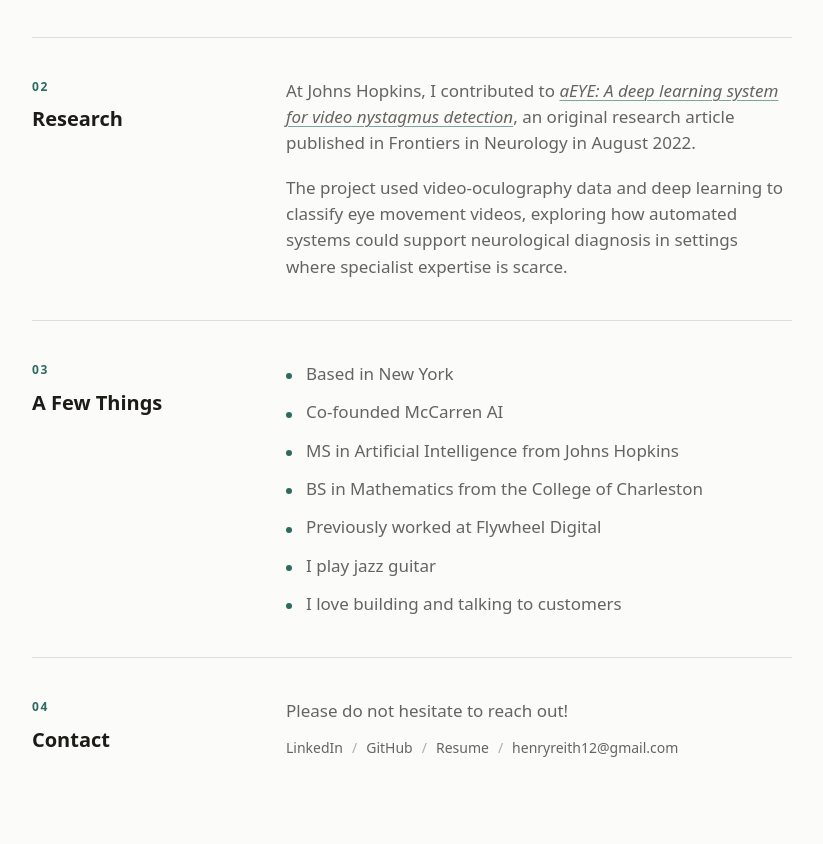
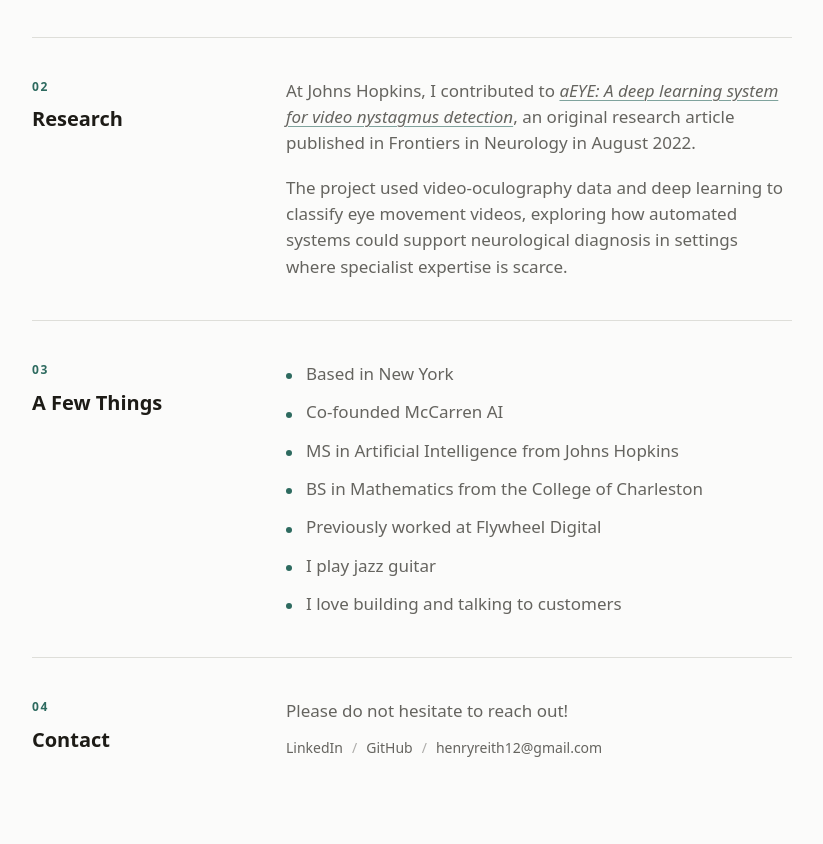
Before and after one commit to henryjamesreith/henry-reith, a plain HTML site: page index.html in a window 1280 px wide. Shown: the part 1263-2107 px from the top of the page, without its empty margins (228-1051 px from the left). Drawn offline with Linux system fonts and the light colour scheme.

Commit message:
remove resume

```diff
--- a/index.html
+++ b/index.html
@@ -182,8 +182,6 @@
             <span aria-hidden="true">/</span>
             <a href="https://github.com/henryjamesreith">GitHub</a>
             <span aria-hidden="true">/</span>
-            <a href="assets/henry-reith-resume.pdf">Resume</a>
-            <span aria-hidden="true">/</span>
             <button class="copy-email" type="button" data-email="henryreith12@gmail.com">henryreith12@gmail.com</button>
           </div>
         </div>
```
Also changed, not shown: 3 other files.
